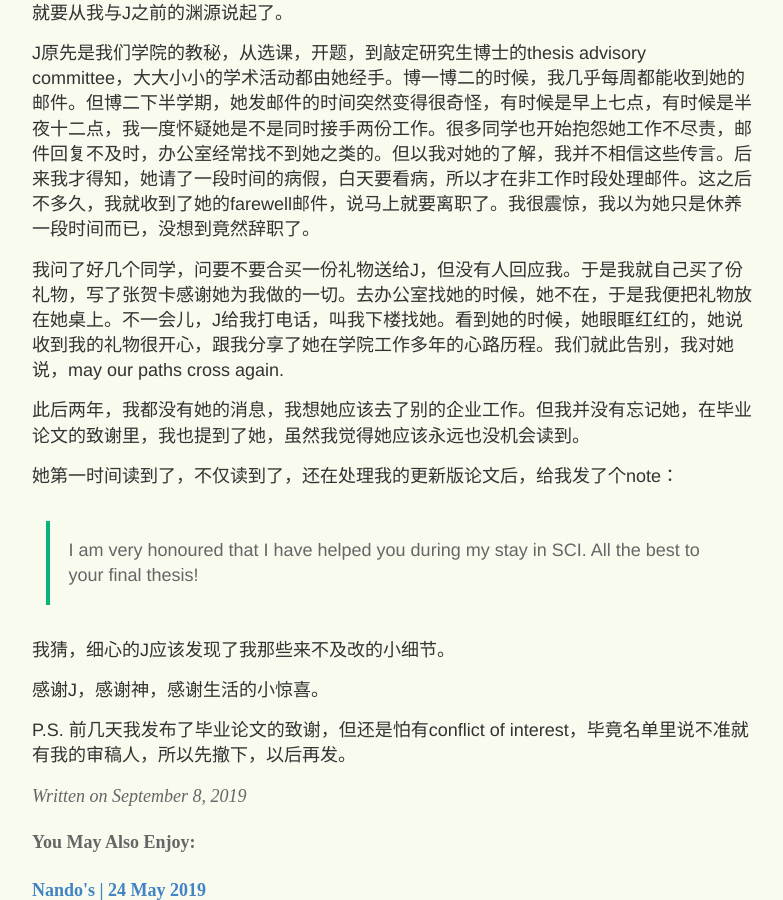
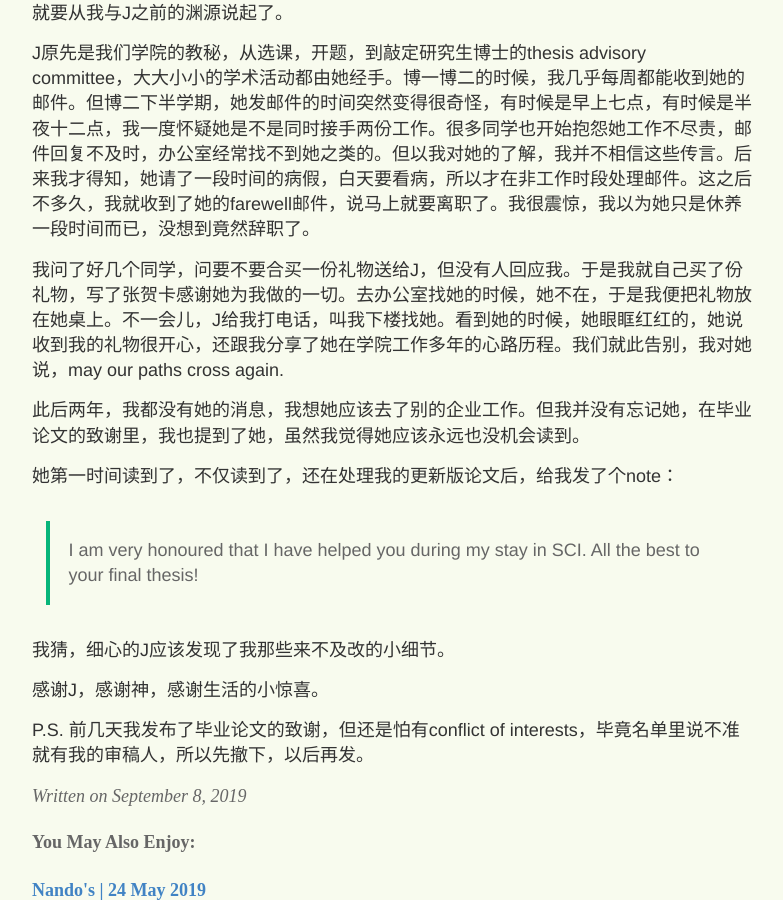
Before and after one commit to yihanxu/yihanxu.github.io, a Jekyll site: the page built from _posts/2019-9-8-gratitude.md, in a window 1280 px wide and 900 px high, scrolled down 664 px. Shown: the whole window, without its empty margins (248-1031 px from the left). Built offline with Jekyll 4.4.1, drawn with Linux system fonts in a browser that asks for light colours; comment, search, counter and statistics services are not loaded.

Commit message:
Update 2019-9-8-gratitude.md

```diff
--- a/_posts/2019-9-8-gratitude.md
+++ b/_posts/2019-9-8-gratitude.md
@@ -14,7 +14,7 @@ category: 这就是生活
 
 J原先是我们学院的教秘，从选课，开题，到敲定研究生博士的thesis advisory committee，大大小小的学术活动都由她经手。博一博二的时候，我几乎每周都能收到她的邮件。但博二下半学期，她发邮件的时间突然变得很奇怪，有时候是早上七点，有时候是半夜十二点，我一度怀疑她是不是同时接手两份工作。很多同学也开始抱怨她工作不尽责，邮件回复不及时，办公室经常找不到她之类的。但以我对她的了解，我并不相信这些传言。后来我才得知，她请了一段时间的病假，白天要看病，所以才在非工作时段处理邮件。这之后不多久，我就收到了她的farewell邮件，说马上就要离职了。我很震惊，我以为她只是休养一段时间而已，没想到竟然辞职了。
 
-我问了好几个同学，问要不要合买一份礼物送给J，但没有人回应我。于是我就自己买了份礼物，写了张贺卡感谢她为我做的一切。去办公室找她的时候，她不在，于是我便把礼物放在她桌上。不一会儿，J给我打电话，叫我下楼找她。看到她的时候，她眼眶红红的，她说收到我的礼物很开心，跟我分享了她在学院工作多年的心路历程。我们就此告别，我对她说，may our paths cross again.
+我问了好几个同学，问要不要合买一份礼物送给J，但没有人回应我。于是我就自己买了份礼物，写了张贺卡感谢她为我做的一切。去办公室找她的时候，她不在，于是我便把礼物放在她桌上。不一会儿，J给我打电话，叫我下楼找她。看到她的时候，她眼眶红红的，她说收到我的礼物很开心，还跟我分享了她在学院工作多年的心路历程。我们就此告别，我对她说，may our paths cross again.
 
 此后两年，我都没有她的消息，我想她应该去了别的企业工作。但我并没有忘记她，在毕业论文的致谢里，我也提到了她，虽然我觉得她应该永远也没机会读到。
 
@@ -26,4 +26,4 @@ J原先是我们学院的教秘，从选课，开题，到敲定研究生博士
 
 感谢J，感谢神，感谢生活的小惊喜。
 
-P.S. 前几天我发布了毕业论文的致谢，但还是怕有conflict of interest，毕竟名单里说不准就有我的审稿人，所以先撤下，以后再发。
+P.S. 前几天我发布了毕业论文的致谢，但还是怕有conflict of interests，毕竟名单里说不准就有我的审稿人，所以先撤下，以后再发。
```
